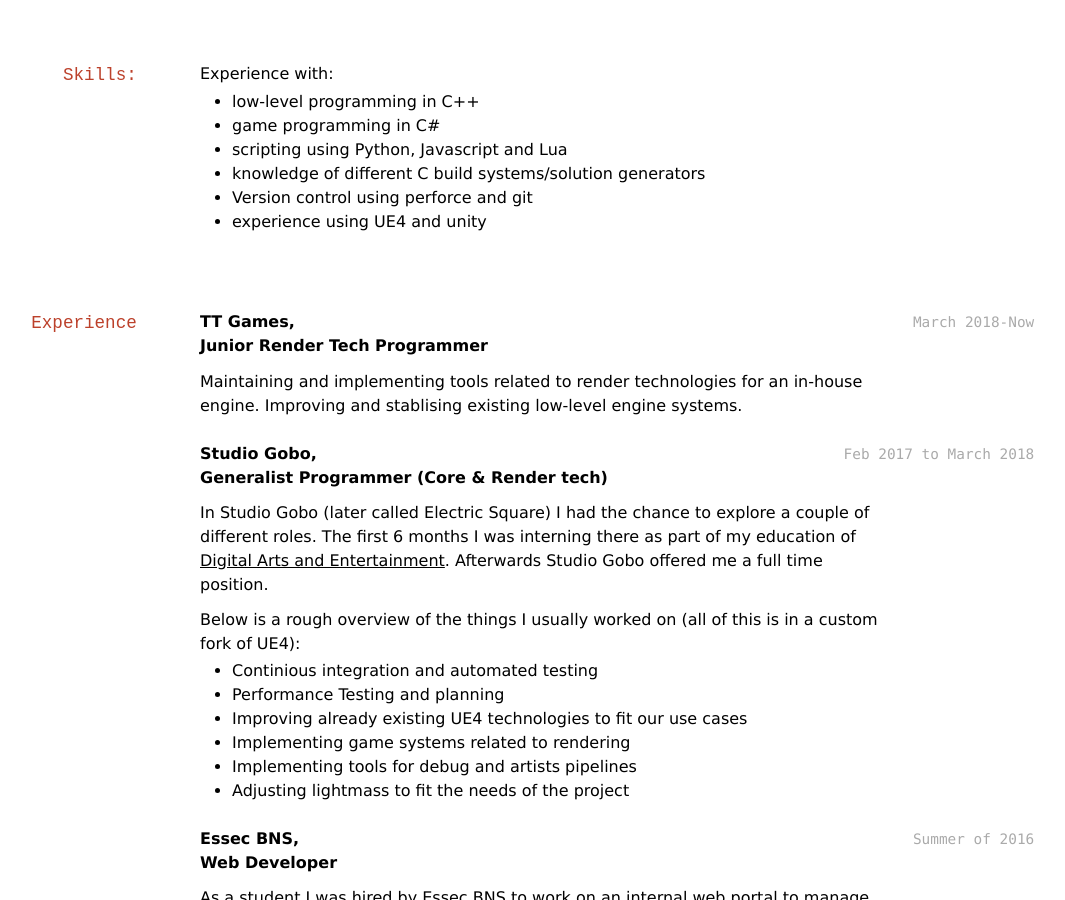
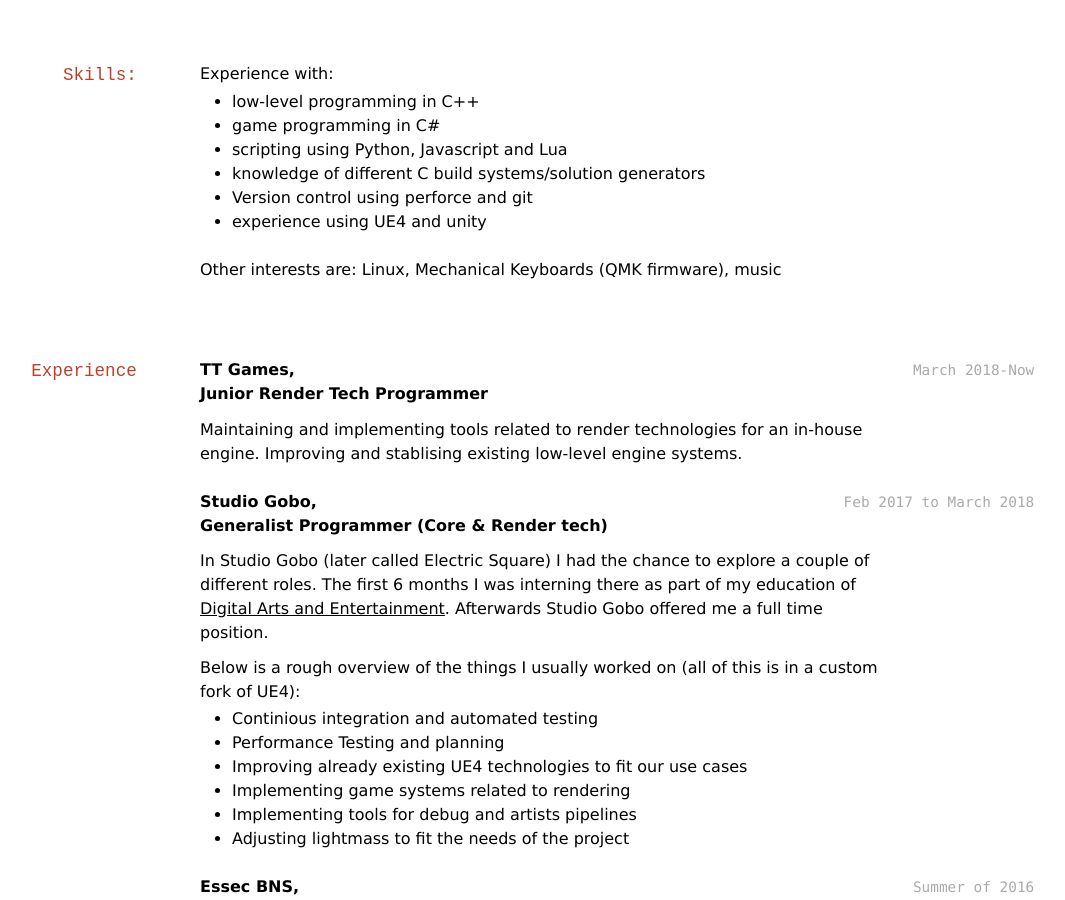
Before and after one commit to jonathansty/jonathansty.github.io, a Jekyll site: the page built from cv.md, in a window 1280 px wide and 900 px high, scrolled down 376 px. Shown: the whole window, without its empty margins (132-1197 px from the left). Built offline with Jekyll 4.4.1, drawn with Linux system fonts in a browser that asks for light colours.

Commit message:
More format changes

```diff
--- a/cv.md
+++ b/cv.md
@@ -22,6 +22,8 @@
    * knowledge of different C build systems/solution generators
    * Version control using perforce and git
    * experience using UE4 and unity
+
+Other interests are: Linux, Mechanical Keyboards (QMK firmware), music
 
 
 ## Experience
```
